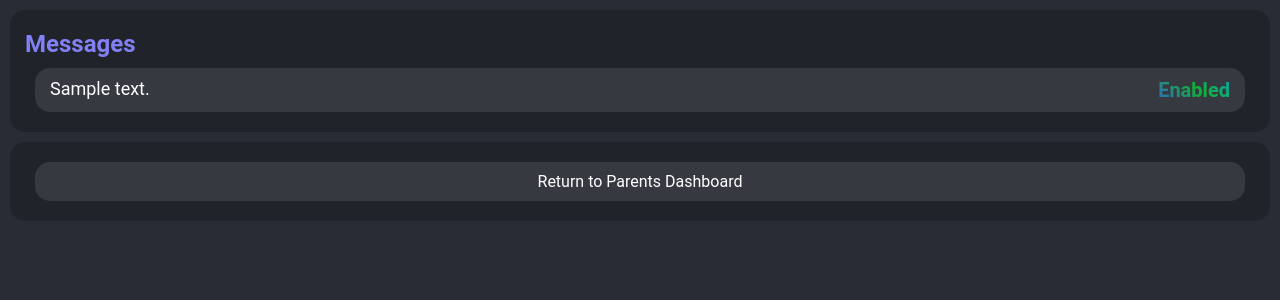
After one commit to emmertex/chore_app, a Django app: page /messages/ in a window 1280 px wide. The commit adds this page. Shown: the top 300 px of the page. Run offline with Django 5.2, Linux system fonts and the light colour scheme; a user stored in the database is signed in; tables that the repository leaves empty hold one stand-in row (values such as "Sample post"); parts of the project's set-up code (start-up, migrations or seed data) failed here and were passed over.

Commit message:
Fix maths issue in penalties, and added daily message

```diff
--- a/chore_app/cron.py
+++ b/chore_app/cron.py
@@ -105,7 +105,7 @@ def apply_leaderboard_scoring(approver, children, settings):
 
 # Daily Bonus
 def apply_daily_bonus(approver, child, incomplete_chores_sum, settings):
-    points_balance = child.points_balance - incomplete_chores_sum
+    points_balance = child.points_balance + incomplete_chores_sum
     old_points_balance = points_balance
     pocket_money = child.pocket_money
 
--- a/chore_app/models.py
+++ b/chore_app/models.py
@@ -46,3 +46,8 @@ class Settings(models.Model):
     key = models.CharField(max_length=255)
     name = models.CharField(max_length=255, default="")
     value = models.IntegerField(default=0)
+
+class Text(models.Model):
+    key = models.CharField(max_length=255)
+    text = models.TextField(default="")
+    enabled = models.BooleanField(default=True)
--- /dev/null
+++ b/chore_app/templates/messages.html
@@ -0,0 +1,30 @@
+<!DOCTYPE html>
+<html lang="en">
+  <html>
+    <head>
+      <title>Messages</title>
+      {% load static %}
+      <link rel="stylesheet" href="{% static 'styles.css' %}" />
+      <meta name="viewport" content="width=device-width, initial-scale=1.0" />
+    </head>
+
+    <body>
+      <div class="block">
+        <h2>Messages</h2>
+
+        {% for message in messages %}
+          <div class="innerBlock" onclick="window.location.href='{% url 'edit_text' message.pk %}'">
+            <div class="buttonContainer">
+              <div class="choreLeft">{{ message.text }}</div>
+              <div class="choreRightClaimed">{% if message.enabled %}Enabled{% else %}Disabled{% endif %}</div>
+            </div>
+          </div>
+        {% endfor %}
+      </div>
+
+      <div class="block">
+        <div class="innerBlock" onclick="window.location.href='{% url 'parent_profile' %}'">Return to Parents Dashboard</div>
+      </div>
+    </body>
+  </html>
+</html>
--- a/chore_app/templates/parent_profile.html
+++ b/chore_app/templates/parent_profile.html
@@ -158,13 +158,16 @@
             <h3>Actions</h3>
             <div class="innerBlock"
                 onclick="if (confirm('Are you sure you want to perform this action?')) { window.location.href='{% url 'daily_action' %}' }">
-                Daily Action<br><span style="font-size: smaller;">If cron jobs are enabled, this runs automatically every night at 23:30.  Do not run this more than once a day unless testing choreOptions.style.display.</span>
+                Daily Action<br><span style="font-size: smaller;">If cron jobs are enabled, this runs automatically every night at 23:30.  Do not run this more than once a day unless testing.</span>
             </div>
             <div class="innerBlock" onclick="window.location.href='{% url 'create_chore' %}'" class="open-chore-modal">
                 Create New Chore
             </div>
             <div class="innerBlock" onclick="window.location.href='{% url 'settings' %}'" class="open-chore-modal">
                 Settings
+            </div>
+            <div class="innerBlock" onclick="window.location.href='{% url 'messages' %}'" class="open-chore-modal">
+                Edit Messages
             </div>
         </div>
 
--- a/chore_app/urls.py
+++ b/chore_app/urls.py
@@ -57,5 +57,7 @@ urlpatterns = [
 
     path('settings/', views.settings, name='settings'),
     path('edit_settings/<int:pk>/', views.edit_settings, name='edit_settings'),
+    path('messages/', views.messages, name='messages'),
+    path('edit_text/<int:pk>/', views.edit_text, name='edit_text'),
 
 ]
--- a/chore_app/views.py
+++ b/chore_app/views.py
@@ -68,6 +68,32 @@ def edit_settings(request, pk):
     except:
         return redirect('parent_profile')
 
+@login_required
+def messages(request):
+    if request.user.role == 'Parent':
+        context = {
+            'messages': models.Text.objects.all()
+        }
+        response = render(request, 'messages.html', context)
+        response['Cache-Control'] = 'no-cache, no-store, must-revalidate'
+        return response
+    else:
+        return redirect('child_profile')
+
+@login_required
+def edit_text(request, pk):
+    try:
+        text = models.Text.objects.get(pk=pk)
+        if request.method == 'POST':
+            form = forms.EditTextForm(request.POST, instance=text)
+            if form.is_valid():
+                form.save()
+                return redirect('parent_profile')
+        else:
+            form = forms.EditTextForm(instance=text)
+        return render(request, 'edit_text.html', {'form': form, 'text': models.Text.objects.get(pk=pk)})
+    except:
+        return redirect('parent_profile')
 
 @login_required
 def parent_profile(request):
@@ -151,6 +177,7 @@ def child_profile(request):
         'min_points': settings['min_points'],
         'leaderboard_awards': settings['leaderboard_awards'],
         'incomplete_chores_penalty': settings['incomplete_chores_penalty'],
+        'daily_message': models.Text.objects.get(key='daily_message')
     }
     response = render(request, 'child_profile.html', context)
     response['Cache-Control'] = 'no-cache, no-store, must-revalidate'
--- a/settings.json
+++ b/settings.json
@@ -70,5 +70,13 @@
             "name": "Incomplete Chores Penalty Percentage",
             "value": 50
         }
+    },
+    {
+        "model": "chore_app.Text",
+        "pk": 1,
+        "fields": {
+            "key": "daily_message",
+            "text": "Incomplete Chores Reward Percentage",
+        }
     }
 ]
```
Also changed, not shown: chore_app/forms.py (+13 -1 lines), chore_app/templates/child_profile.html (+8 -0 lines), chore_app/templates/edit_text.html (added, +20 -0 lines).
